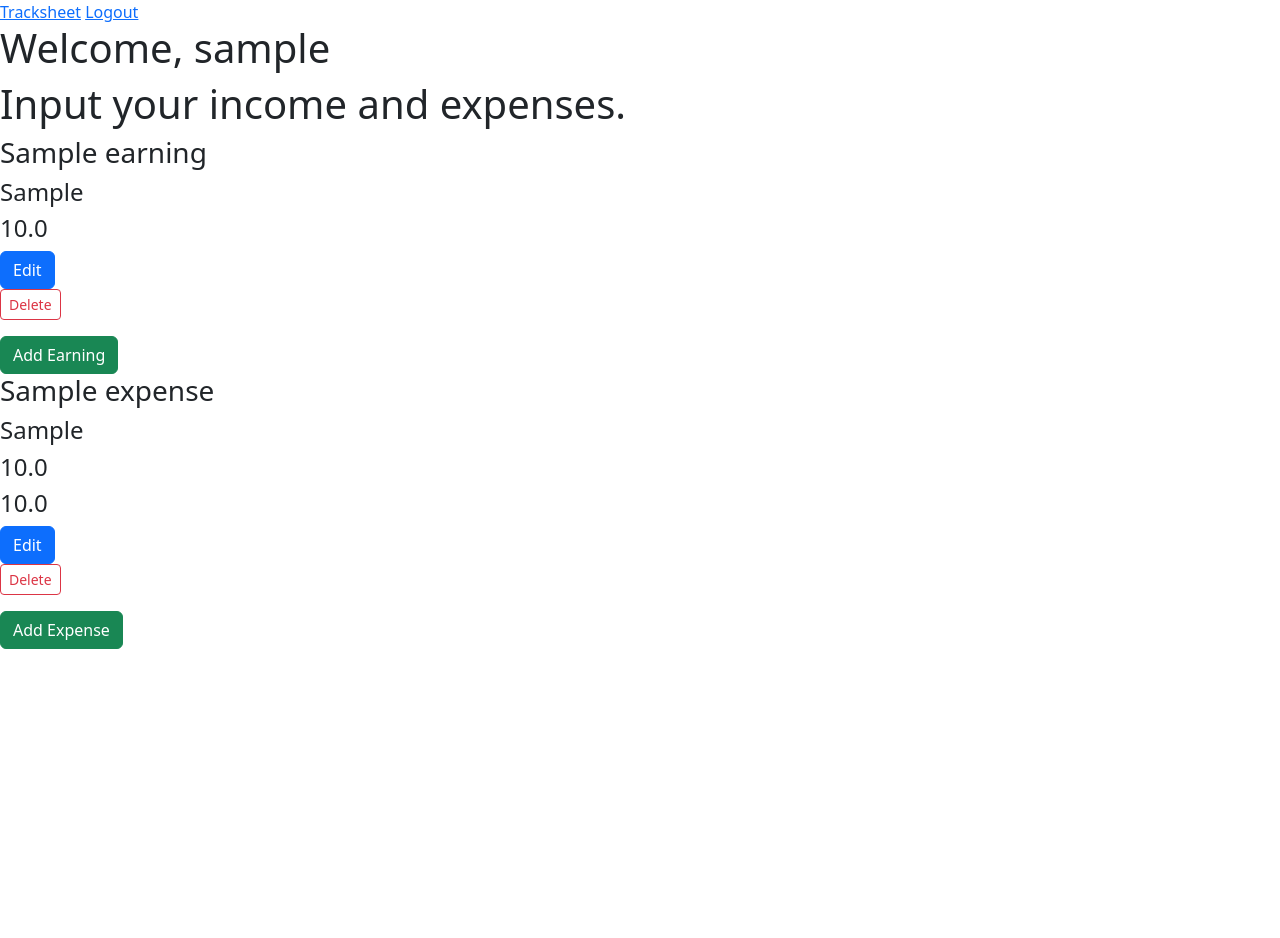
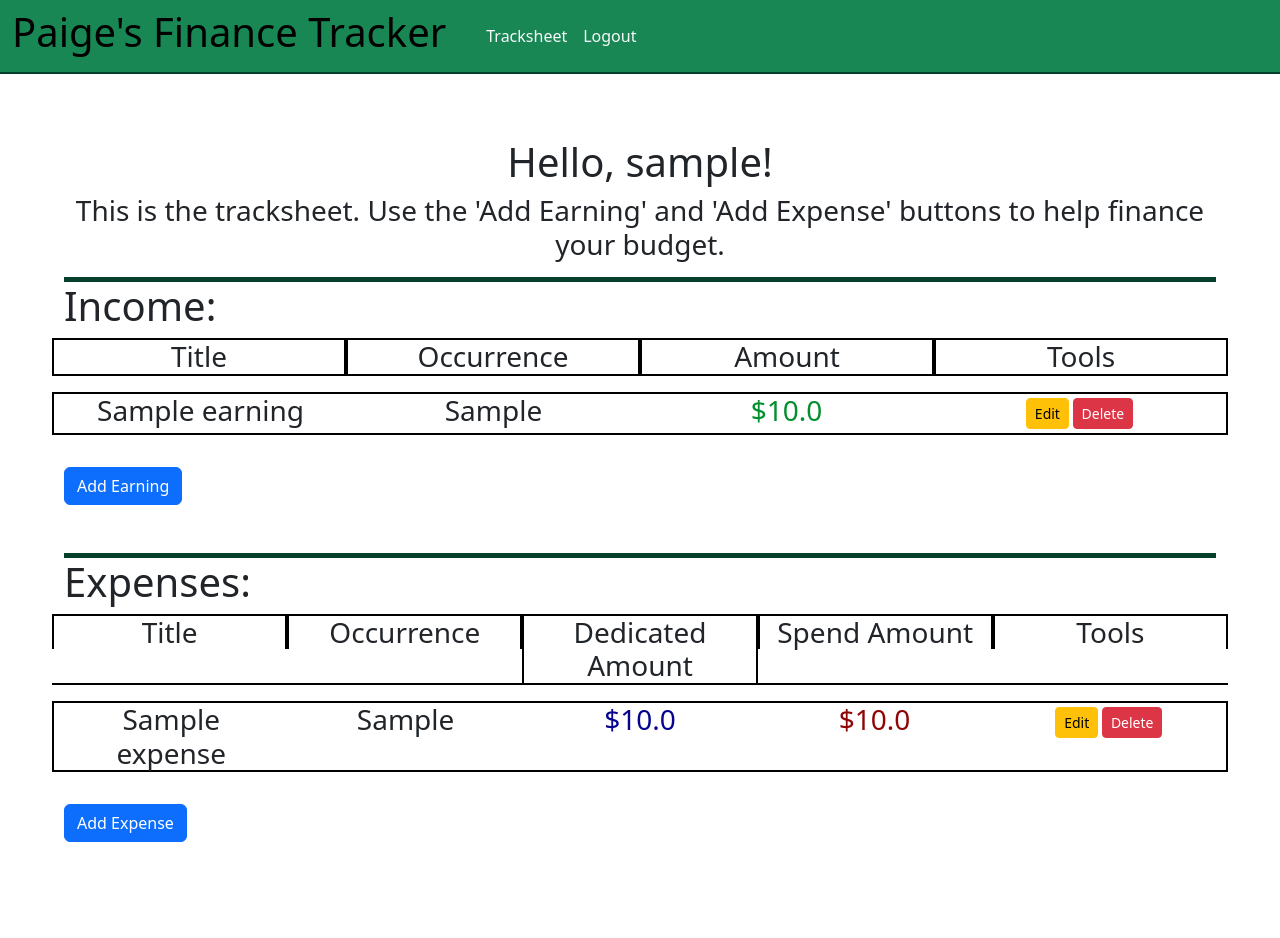
Before and after one commit to paigeredlin2/FinanceTracker, a Flask app: page /tracksheet in a window 1280 px wide. Before the commit the page ends 649 px from the top, so only its background shows below. Run offline with Flask 3, Linux system fonts and the light colour scheme; a user stored in the database is signed in; tables that the repository leaves empty hold one stand-in row (values such as "Sample post").

Commit message:
Fine-Tuning

```diff
--- a/app.py
+++ b/app.py
@@ -68,7 +68,9 @@ def register():
 			db.session.commit()
 			flash("Account created successfully", "success")
 			return redirect(url_for('login'))
-	return render_template("register.html")
+	return render_template("register.html", user=current_user)
+
+
 
 @app.route('/login', methods=['GET', 'POST'])
 def login():
--- /dev/null
+++ b/static/base.css
@@ -0,0 +1,94 @@
+.index_body{
+    padding: 2rem 0;
+    margin: 4rem;
+    text-align: center;
+    border: 2px solid black;
+    border-radius: 12px;
+}
+.nav_content{
+    background-color: #198754;
+    border-bottom: 2px solid #06402B;
+}
+.nav_header_link{
+    text-decoration: none;
+    color: black;
+    margin-right: 2rem;
+}
+.auth_header{
+    text-align: center;
+}
+.auth_content{
+    margin: 4rem;
+}
+.auth_form{
+    border: 2px solid #06402B;
+    border-radius: 12px;
+    padding: 2rem;
+}
+.form_label{
+    font-size: larger;
+}
+.form_input{
+    display: block;
+    width: 100%;
+    margin: .5rem 0;
+    font-size: larger;
+    padding: .5rem;
+}
+.tracksheet_content{
+    margin: 4rem;
+}
+.tracksheet_header{
+    text-align: center;
+}
+.earn{
+    border: 2px solid black;
+}
+.earn_labels{
+    border-top: 2px solid black;
+    border-bottom: 2px solid black;
+    margin-bottom: 1rem;
+}
+.earn_labels > .e_item{
+    border-left: 2px solid black;
+    border-right: 2px solid black;
+}
+.expenses_container, .earnings_container{
+    margin-top: 1rem;
+    border-top: 5px solid #06402B;
+
+}
+.expense{
+    border: 2px solid black;
+}
+.expense_labels{
+    border-top: 2px solid black;
+    border-bottom: 2px solid black;
+    margin-bottom: 1rem;
+}
+.expense_labels > .e_item{
+    border-left: 2px solid black;
+    border-right: 2px solid black;
+}
+.e_item{
+    text-align: center;
+    margin: auto 0;
+}
+.e_green{
+    color: #048f2e;
+}
+.e_blue{
+    color: #06048f;
+}
+.e_red{
+    color: #8f0404;
+}
+.add_button{
+    margin: 2rem 0;
+}
+.money_buttons{
+    font-size: 14px;
+}
+.m_button{
+    margin: .25rem 0;
+}
--- a/templates/base.html
+++ b/templates/base.html
@@ -5,6 +5,7 @@
     <meta name="viewport"
           content="width=device-width, user-scalable=no, initial-scale=1.0, maximum-scale=1.0, minimum-scale=1.0">
     <meta http-equiv="X-UA-Compatible" content="ie=edge">
+    <link rel="stylesheet" href="{{ url_for('static', filename='base.css')}}">
     <link href="https://cdn.jsdelivr.net/npm/bootstrap@5.3.5/dist/css/bootstrap.min.css" rel="stylesheet" integrity="sha384-SgOJa3DmI69IUzQ2PVdRZhwQ+dy64/BUtbMJw1MZ8t5HZApcHrRKUc4W0kG879m7" crossorigin="anonymous">
     <script src="https://cdn.jsdelivr.net/npm/@popperjs/core@2.9.3/dist/umd/popper.min.js"></script>
     <script src="https://cdn.jsdelivr.net/npm/bootstrap@5.3.0-alpha1/dist/js/bootstrap.min.js"></script>
--- a/templates/partials/_navbar.html
+++ b/templates/partials/_navbar.html
@@ -1,9 +1,22 @@
-<nav>
-    {% if user.is_authenticated %}
-        <a href="{{ url_for('tracksheet') }}">Tracksheet</a>
-        <a href="{{ url_for('logout') }}">Logout</a>
-    {% else %}
-        <a href="{{ url_for('login') }}">Login</a>
-        <a href="{{ url_for('register') }}">Register</a>
-    {% endif %}
+<nav class="navbar navbar-expand-lg nav_content">
+    <div class="container-fluid">
+        <h1 class="nav_header"><a class="nav_header_link" href="{{ url_for('index') }}">Paige's Finance Tracker</a></h1>
+        <button class="navbar-toggler" type="button" data-bs-toggle="collapse" data-bs-target="#navbarNav" aria-controls="navbarNav" aria-expanded="false" aria-label="Toggle navigation">
+            <span class="navbar-toggler-icon"></span>
+        </button>
+        {% if current_user.is_authenticated %}
+        <div class="collapse navbar-collapse" id="navbarNav">
+            <ul class="navbar-nav">
+                <li class="nav-item"><a class="nav-link link-light" href="{{ url_for('tracksheet') }}">Tracksheet</a></li>
+                <li class="nav-item"><a class="nav-link link-light" href="{{ url_for('logout') }}">Logout</a></li>
+            </ul>
+            {% else %}
+            <ul class="navbar-nav">
+                <li class="nav-item"><a class="nav-link link-light" href="{{ url_for('login') }}">Login</a></li>
+                <li class="nav-item"><a class="nav-link link-light" href="{{ url_for('register') }}">Register</a></li>
+            </ul>
+            {% endif %}
+        </div>
+    </div>
+
 </nav>
--- a/templates/tracksheet.html
+++ b/templates/tracksheet.html
@@ -1,64 +1,90 @@
 {% extends "base.html" %}
 {% include 'partials/_navbar.html' %}
 {% block body %}
-    <h1>Welcome, {{ user.username }}</h1>
-    <h1>Input your income and expenses.</h1>
+
+<div class="tracksheet_content">
+    <div class="tracksheet_header">
+        <h1>Hello, {{ user.username }}!</h1>
+        <h3>This is the tracksheet. Use the 'Add Earning' and 'Add Expense' buttons to help finance your budget.</h3>
+    </div>
     <div class="earnings_container">
+        <h1>Income:</h1>
         {% if earnings %}
+        <div class="row earn_labels">
+            <h3 class="col-sm e_item">Title</h3>
+            <h3 class="col-sm e_item">Occurrence</h3>
+            <h3 class="col-sm e_item">Amount</h3>
+            <h3 class="col-sm e_item">Tools</h3>
+        </div>
             {% for earn in earnings %}
-                <div class="earn">
-                    <h3>{{ earn.title }}</h3>
-                    <h4>{{ earn.occurrence }}</h4>
-                    <h4>{{ earn.amount }}</h4>
-                </div>
-                <div class="edit_button">
-                    <button class="btn btn-primary"
+                <div class="row earn">
+
+                        <h3 class="col-sm e_item">{{ earn.title }}</h3>
+                        <h3 class="col-sm e_item">{{ earn.occurrence }}</h3>
+                        <h3 class="col-sm e_item e_green">${{ earn.amount }}</h3>
+
+                        <div class="col-sm money_buttons e_item">
+                            <button class="btn btn-warning btn-sm m_button edit_earn"
                                     onclick="openEditEarnModal({{ earn.id }}, '{{ earn.title }}', '{{ earn.occurrence }}', {{ earn.amount }})">
                                     Edit
                             </button>
-                </div>
-                <form method="POST" action="{{ url_for('manage_earn', earn_id=earn.id) }}">
+                            <form method="POST" class="d-inline m_button" action="{{ url_for('manage_earn', earn_id=earn.id) }}">
                                 <input type="hidden" name="action" value="delete">
-                    <button class="btn btn-outline-danger btn-sm" type="submit"
+                                <button class="btn btn-danger btn-sm delete_earn" type="submit"
                                  onclick="return confirm('Are you sure you want to delete this income?')">
                                  Delete
                                </button>
                             </form>
+                        </div>
+
+                </div>
             {% endfor %}
         {% endif %}
         <div>
-             <button class="btn btn-success" onclick="openCreateEarnModal()">Add Earning</button>
+             <button id="add_earning" class="btn btn-primary add_button" onclick="openCreateEarnModal()">Add Earning</button>
         </div>
     </div>
 
     <div class="expenses_container">
+        <h1>Expenses:</h1>
         {% if expenses  %}
+            <div class="row expense_labels">
+                <h3 class="col-sm e_item">Title</h3>
+                <h3 class="col-sm e_item">Occurrence</h3>
+                <h3 class="col-sm e_item">Dedicated Amount</h3>
+                <h3 class="col-sm e_item">Spend Amount</h3>
+                <h3 class="col-sm e_item">Tools</h3>
+            </div>
             {% for expense in expenses %}
-                <div class="expense">
-                    <h3>{{ expense.title }}</h3>
-                    <h4>{{ expense.occurrence }}</h4>
-                    <h4>{{ expense.dedicated_amount }}</h4>
-                    <h4>{{ expense.actual_spend_amount }}</h4>
-                </div>
-                 <div class="edit_button">
-                        <button class="btn btn-primary"
+                <div class="row expense">
+                        <h3 class="col-sm e_item">{{ expense.title }}</h3>
+                        <h3 class="col-sm e_item">{{ expense.occurrence }}</h3>
+                        <h3 class="col-sm e_item e_blue">${{ expense.dedicated_amount }}</h3>
+                        <h3 class="col-sm e_item e_red">${{ expense.actual_spend_amount }}</h3>
+
+                        <div class="col-sm money_buttons e_item">
+                            <button class="btn btn-warning btn-sm m_button edit_expense"
                                 onclick="openEditExpenseModal({{ expense.id }}, '{{ expense.title }}', '{{ expense.occurrence }}', {{ expense.dedicated_amount }}, {{ expense.actual_spend_amount }})">
                                 Edit
                             </button>
-                    </div>
-                    <form method="POST" action="{{ url_for('manage_expense', expense_id=expense.id) }}">
+                            <form method="POST" class="d-inline m_button" action="{{ url_for('manage_expense', expense_id=expense.id) }}">
                                 <input type="hidden" name="action" value="delete">
-                        <button class="btn btn-outline-danger btn-sm" type="submit"
+                                <button class="btn btn-danger btn-sm m_button delete_expense" type="submit"
                                  onclick="return confirm('Are you sure you want to delete this expense?')">
                                  Delete
                                </button>
                             </form>
+                        </div>
+
+                </div>
             {% endfor %}
         {% endif %}
         <div>
-            <button class="btn btn-success" onclick="openCreateExpenseModal()">Add Expense</button>
+            <button id="add_expense" class="btn btn-primary add_button" onclick="openCreateExpenseModal()">Add Expense</button>
         </div>
     </div>
+</div>
+
 
 
 <!-- Earnings Modal -->
@@ -97,11 +123,10 @@
 
                 <div class="modal-footer">
                   <button type="button" class="btn btn-secondary" data-bs-dismiss="modal">Cancel</button>
-                  <button type="submit" class="btn btn-primary">Save</button>
+                  <button id="submit_earn" type="submit" class="btn btn-primary">Save</button>
                 </div>
         </form>
       </div>
-
   </div>
 </div>
 
@@ -124,9 +149,15 @@
             <input type="text" class="form-control" id="expenseTitle" name="title" required />
           </div>
 
-          <div class="mb-3">
-            <label for="expenseOccurrence" class="form-label">Occurrence</label>
-            <input type="text" class="form-control" id="expenseOccurrence" name="occurrence" required />
+          <div class="mb-3 form-group">
+                    <label for="expenseOccurrence">Occurrence</label>
+                    <select class="form-control" id="expenseOccurrence" name="occurrence">
+                      <option value="Weekly">Weekly</option>
+                      <option value="Bi-Weekly">Bi-Weekly</option>
+                      <option value="Monthly">Monthly</option>
+                      <option value="Yearly">Yearly</option>
+                      <option value="One-time">One-time</option>
+                    </select>
                   </div>
 
           <div class="mb-3">
@@ -142,7 +173,7 @@
         </div>
         <div class="modal-footer">
           <button type="button" class="btn btn-secondary" data-bs-dismiss="modal">Cancel</button>
-          <button type="submit" class="btn btn-primary">Save</button>
+          <button id="submit_expense" type="submit" class="btn btn-primary">Save</button>
         </div>
       </form>
     </div>
```
Also changed, not shown: templates/earnings.html (deleted, +0 -11 lines), templates/expenses.html (deleted, +0 -14 lines), templates/index.html (+8 -4 lines), templates/login.html (+19 -15 lines), templates/register.html (+22 -20 lines), tests/test_auth.py (+10 -8 lines), tests/test_functionality.py (added, +117 -0 lines). Lines whose indentation alone changed are shown as unchanged.
